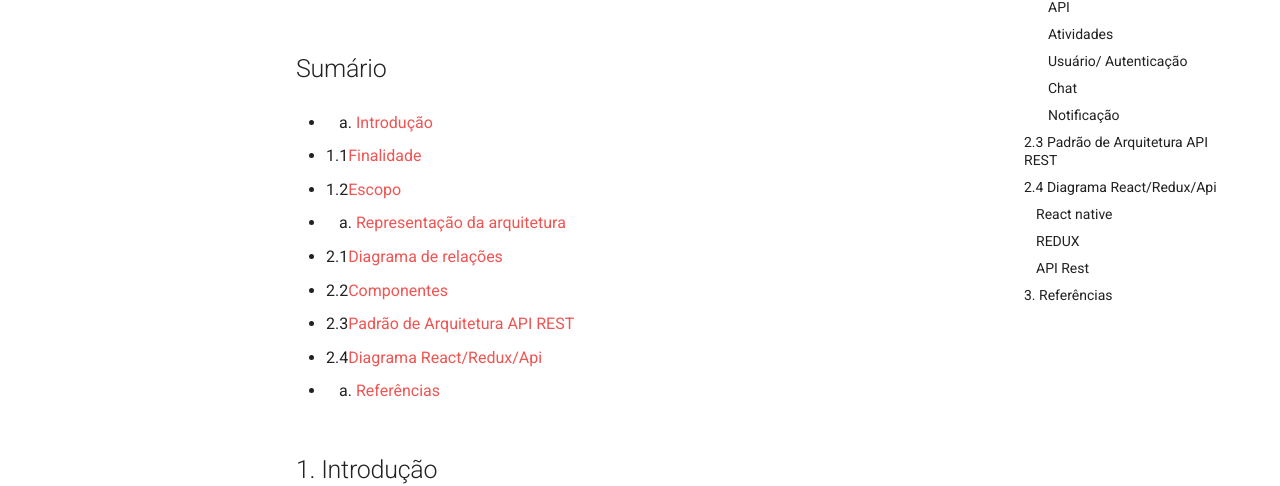
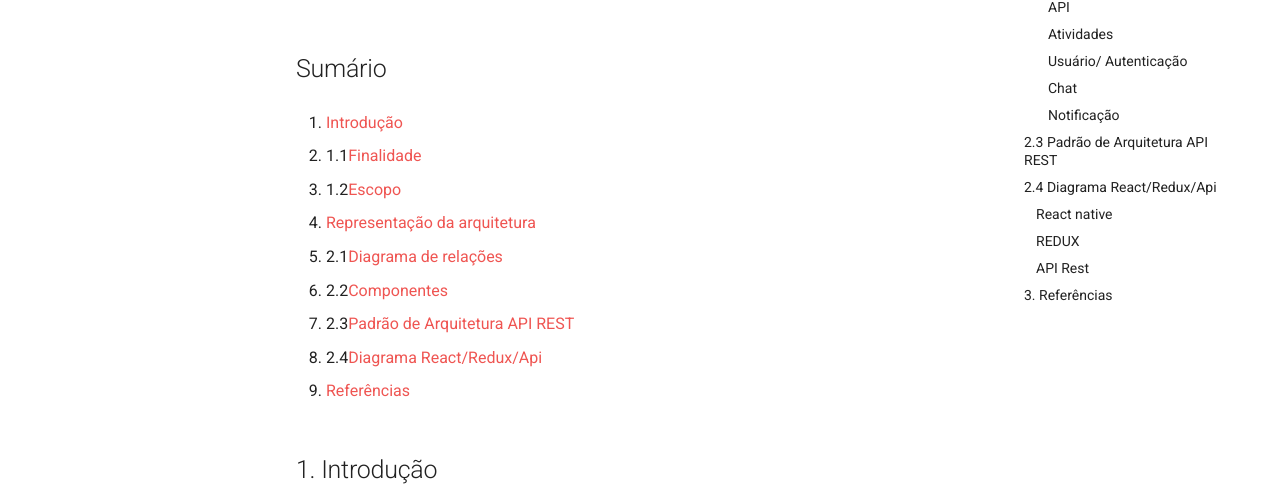
Before and after one commit to UnBArqDsw/2020.1_G6_Pomo, an MkDocs documentation site: the page built from docs/extra/arquitetura/arquitetura.md, in a window 1280 px wide. Shown: the part 373-859 px from the top of the page. Built offline with MkDocs 1.6.1 and Material for MkDocs 9.7.7, drawn with Linux system fonts in a browser that asks for light colours; comment, search, counter and statistics services are not loaded.

Commit message:
[BUG] Ajuste Sumario  #15

```diff
--- a/docs/extra/arquitetura/arquitetura.md
+++ b/docs/extra/arquitetura/arquitetura.md
@@ -9,15 +9,19 @@
 
 ## Sumário
 
-- 1. [Introdução](#1-introdução)
-  - 1.1[Finalidade](#11-Finalidade)
-  - 1.2[Escopo](#12-Escopo)
-- 2. [Representação da arquitetura](#2-Representação-da-arquitetura)
-  - 2.1[Diagrama de relações](#2.1-Diagrama-de-relações)
-  - 2.2[Componentes](#2.2-Componentes)
-  - 2.3[Padrão de Arquitetura API REST](#2.3-Padrão-de-Arquitetura-API-REST)
-  - 2.4[Diagrama React/Redux/Api](#2.4-Diagrama-React/Redux/Api)
-- 3. [Referências](#3-referências)
+1. [Introdução](#1-introdução)
+
+   - 1.1[Finalidade](#11-Finalidade)
+   - 1.2[Escopo](#12-Escopo)
+
+2. [Representação da arquitetura](#2-Representação-da-arquitetura)
+
+   - 2.1[Diagrama de relações](#2.1-Diagrama-de-relações)
+   - 2.2[Componentes](#2.2-Componentes)
+   - 2.3[Padrão de Arquitetura API REST](#2.3-Padrão-de-Arquitetura-API-REST)
+   - 2.4[Diagrama React/Redux/Api](#2.4-Diagrama-React/Redux/Api)
+
+3. [Referências](#3-referências)
 
 ## 1. Introdução
 
```
